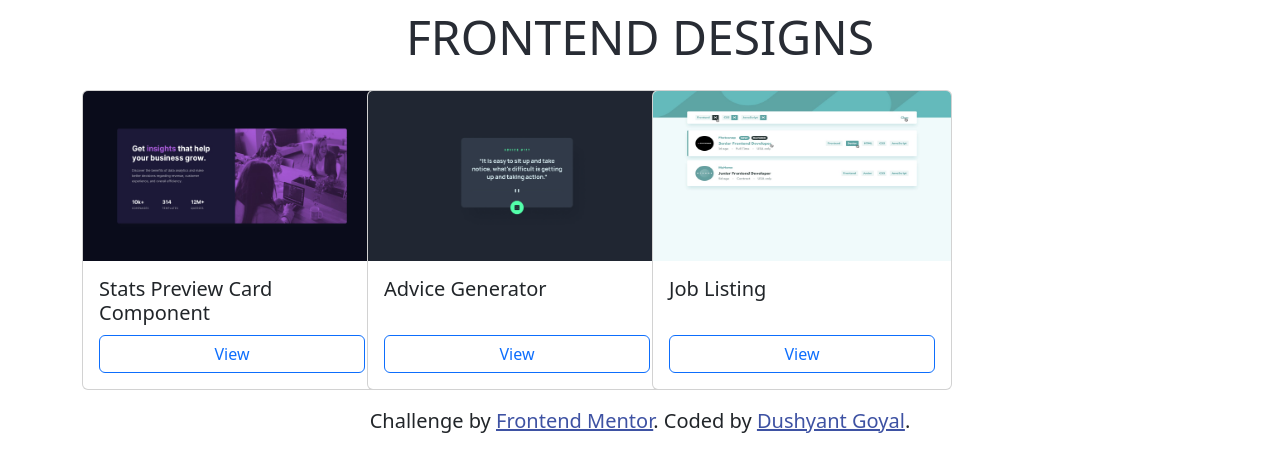
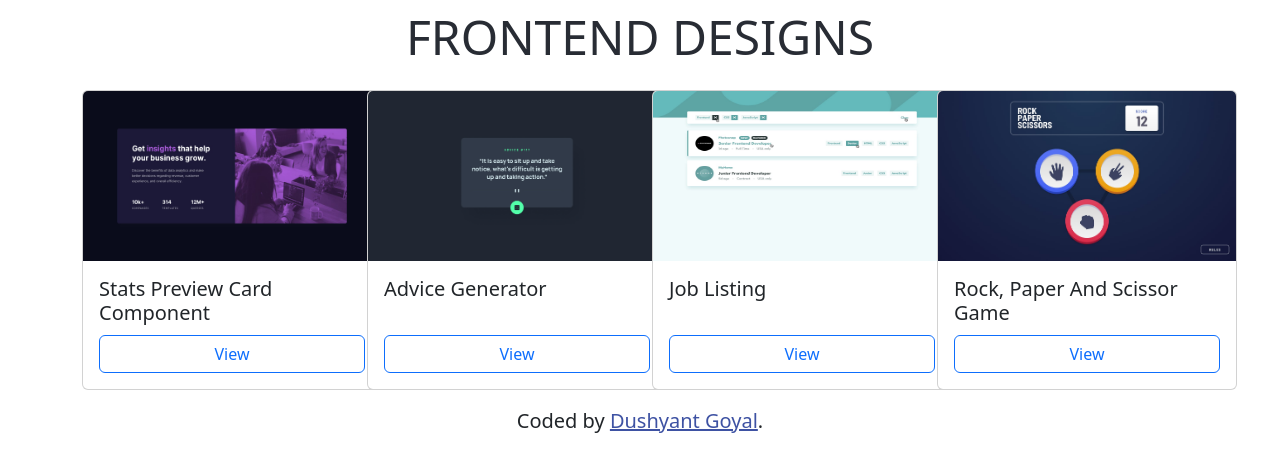
Before and after one commit to goyal-Dushi/frontend-designs, a React (Create React App) app: page / in a window 1280 px wide. Shown: the top 472 px of the page. Built offline with nearby package versions, Linux system fonts and the light colour scheme.

Commit message:
update routing for rps-game

```diff
--- a/src/App.tsx
+++ b/src/App.tsx
@@ -5,6 +5,7 @@ import { data } from './cardsData';
 import Card from './components/common/Card';
 import StatsPreviewCard from './pages/StatsPreviewCard';
 import AdviceGenerator from './pages/AdviceGenerator';
+import RPSpage from './pages/RPSgame';
 import JobListing from './pages/JobListing';
 import { HashRouter,Routes,Route } from 'react-router-dom'
 import Meta, { MetaProps } from './components/common/Meta';
@@ -18,6 +19,7 @@ export const Main = () => {
           <Route path='/statsCardPreview' element={<StatsPreviewCard/>} />
           <Route path='/adviceGenerator' element={<AdviceGenerator />} />
           <Route path='/jobListing' element={<JobListing />} />
+          <Route path='/rpsGamePage' element={<RPSpage />} />
         </Routes>
       </HashRouter>
     </>
@@ -48,9 +50,10 @@ function App() {
           })}
       </div>
         <footer className="attribution bottom-0 py-2 w-100">
-          Challenge by{' '}
+          {/* Challenge by{' '}
           <a href="https://www.frontendmentor.io?ref=challenge" target="_blank" rel="noreferrer"
-          >Frontend Mentor</a>. Coded by {' '}
+          >Frontend Mentor</a>.  */}
+          Coded by {' '}
           <a href="https://dushyantgoyal.herokuapp.com">Dushyant Goyal</a>.
         </footer>
     </main>
--- a/src/cardsData.ts
+++ b/src/cardsData.ts
@@ -1,6 +1,7 @@
 import statsPrevCardImg from './images/designs/stats-card-preview.jpg';
 import adviceGenerator from './images/designs/advice-generator.jpg';
 import jobListing from './images/designs/job-listing.jpg';
+import rpsGameImg from './images/designs/rps-game.jpg';
 
 
 export const data = [
@@ -21,5 +22,11 @@ export const data = [
         title: 'Job Listing',
         cardUrl: '/jobListing',
         imgUrl: jobListing
+    },
+    {
+        id: '4',
+        title: 'Rock, Paper and Scissor Game',
+        cardUrl: '/rpsGamePage',
+        imgUrl: rpsGameImg
     }
 ]
```
